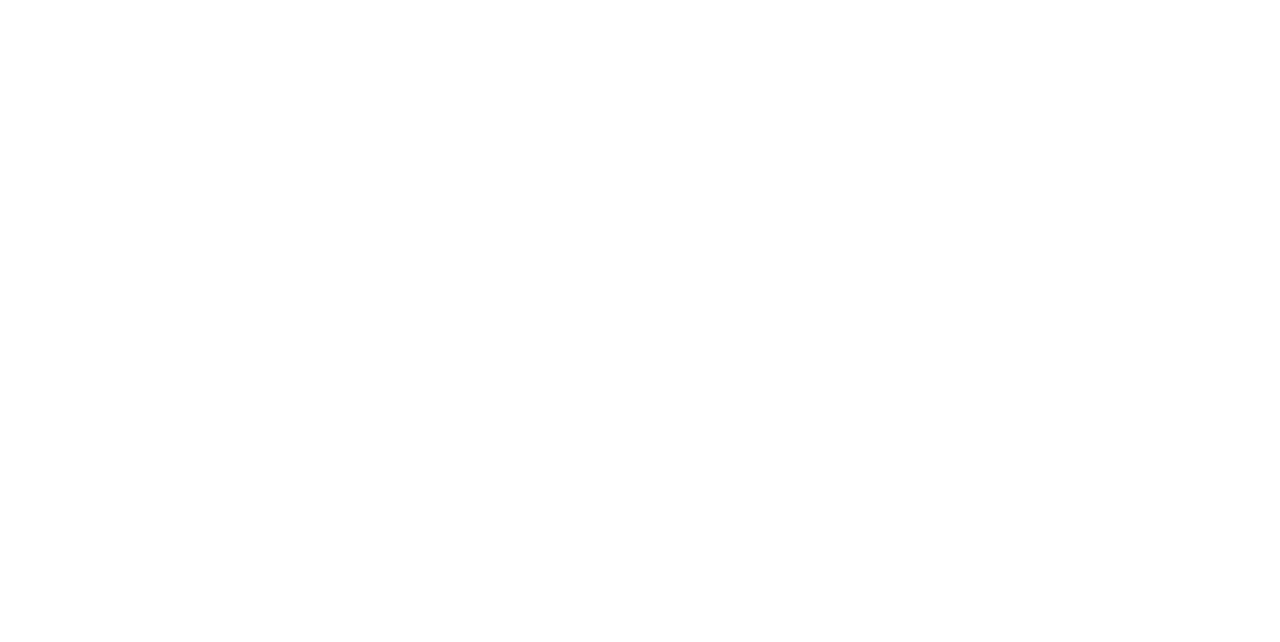
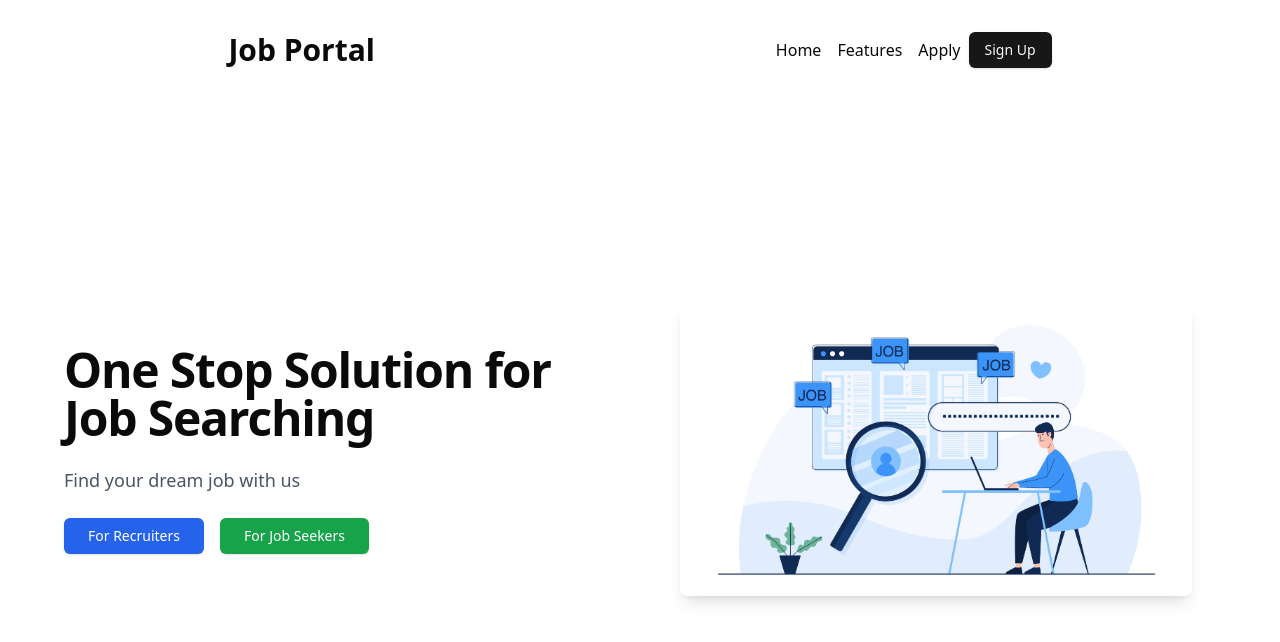
Before and after one commit to anand1564/job-board, a React (Vite) app in the folder frontend/: page / in a window 1280 px wide. Before the commit this address had no page. Shown: the top 642 px of the page. Built offline with nearby package versions, Linux system fonts and the light colour scheme.

Commit message:
added landing page

```diff
--- a/frontend/src/App.tsx
+++ b/frontend/src/App.tsx
@@ -1,16 +1,16 @@
 import { useState } from 'react'
-import reactLogo from './assets/react.svg'
-import viteLogo from '/vite.svg'
 import './App.css'
 import { BrowserRouter,Routes,Route } from 'react-router-dom'
 import JobPortal from './pages/JobPortal'
 import JobApplicationForm from './pages/Application'
+import Landing from './pages/Landing'
 function App() {
   const [count, setCount] = useState(0)
 
   return (
     <BrowserRouter>
     <Routes>
+      <Route path='/' element={<Landing/>}/>
       <Route path="/jobPortal" element={<JobPortal/>} />
       <Route path='/apply' element={<JobApplicationForm jobId={1} jobTitle='Senior React Developer' />}/>
     </Routes>
--- /dev/null
+++ b/frontend/src/components/header.tsx
@@ -0,0 +1,15 @@
+import { Button } from "./ui/button";
+
+export default function Header(){
+     return(
+          <div className="flex flex-cols items-start justify-around">
+               <h1 className="text-3xl font-semibold">Job Portal</h1>
+               <ul className="flex flex-rows items-center justify-center">
+                    <li className="mx-2"><a href="/">Home</a></li>
+                    <li className="mx-2"><a href="/jobPortal">Features</a></li>
+                    <li className="mx-2"><a href="/apply">Apply</a></li>
+                    <Button>Sign Up</Button>
+              </ul>
+          </div>
+     )
+}
--- /dev/null
+++ b/frontend/src/pages/Landing.tsx
@@ -0,0 +1,38 @@
+import Header from "@/components/header";
+import { Button } from "@/components/ui/button";
+
+export default function Landing() {
+  return (
+    <div className="flex flex-col min-h-screen">
+      <Header />
+      <div className="flex flex-col md:flex-row items-center justify-between flex-1 px-8 py-12 gap-8">
+        {/* Left Section: Text Content */}
+        <div className="flex flex-col items-start justify-center flex-1 space-y-6 text-left">
+          <h1 className="text-4xl font-extrabold tracking-tight sm:text-5xl">
+            One Stop Solution for Job Searching
+          </h1>
+          <p className="text-lg text-gray-600">
+            Find your dream job with us
+          </p>
+          <div className="flex flex-row gap-4">
+            <Button className="px-6 py-2 text-white bg-blue-600 hover:bg-blue-700">
+              For Recruiters
+            </Button>
+            <Button className="px-6 py-2 text-white bg-green-600 hover:bg-green-700">
+              For Job Seekers
+            </Button>
+          </div>
+        </div>
+
+        {/* Right Section: Image */}
+        <div className="flex-1 flex justify-center">
+          <img
+            src="/images/jobSearch_hero.jpg"
+            alt="Job Search"
+            className="w-full max-w-md md:max-w-lg object-cover rounded-lg shadow-lg"
+          />
+        </div>
+      </div>
+    </div>
+  );
+}
```
Also changed, not shown: frontend/public/images/jobSearch_hero.jpg (added).
